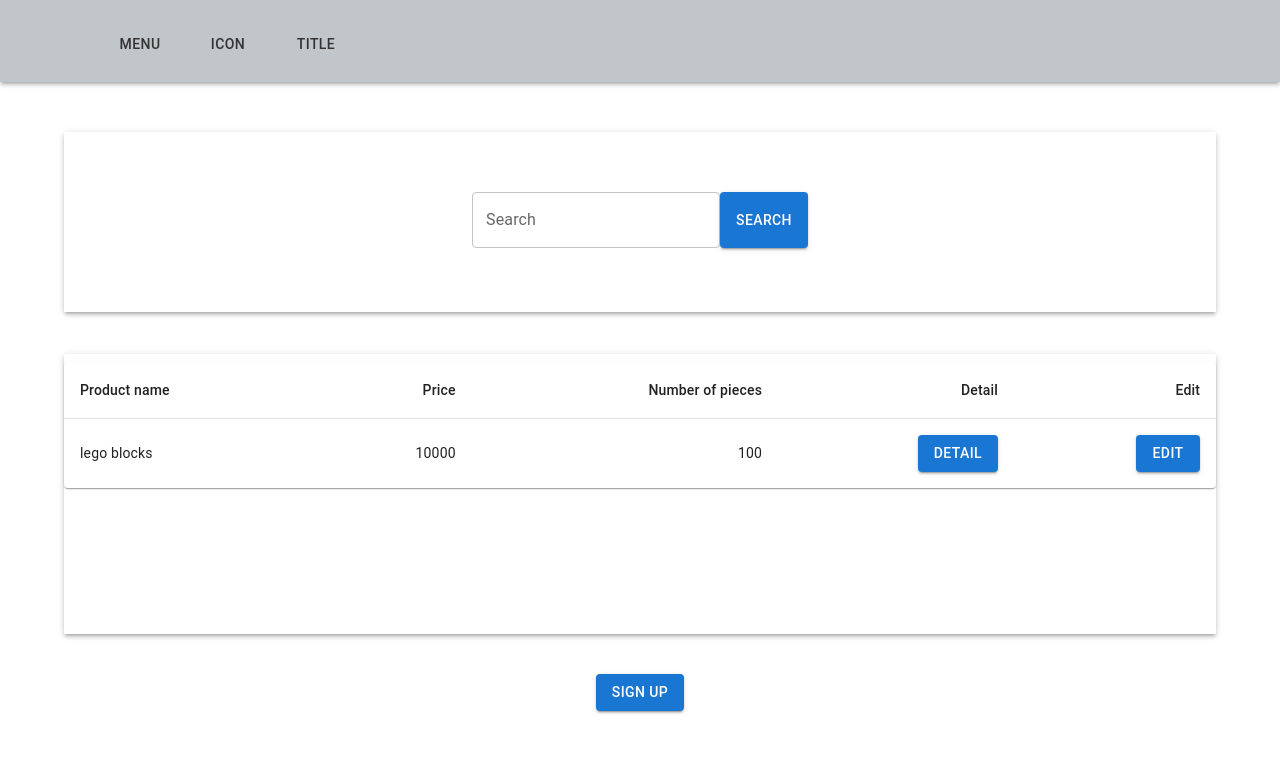
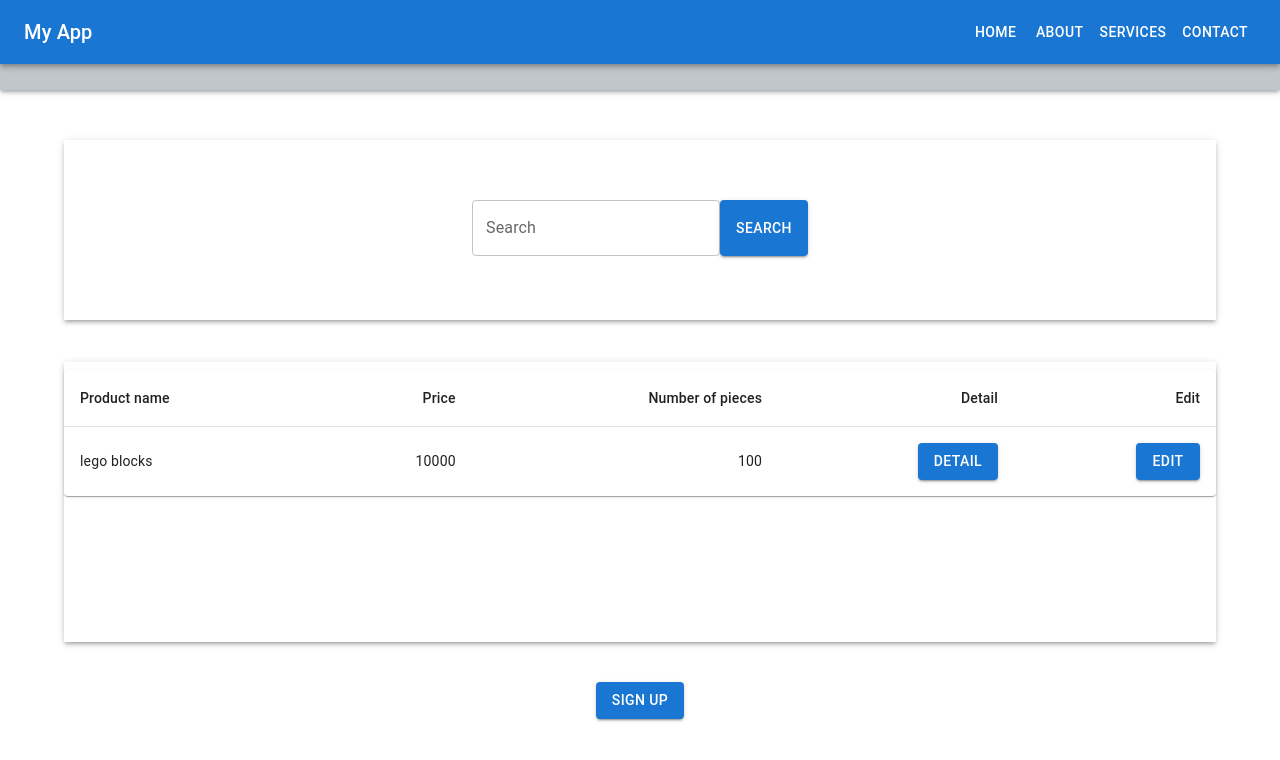
Before and after one commit to shooda4953-alt/MUI-SAMPLE, a React (Create React App) app: page / in a window 1280 px wide. Shown: the top 760 px of the page. Built offline with nearby package versions, Linux system fonts and the light colour scheme.

Commit message:
ヘッダー追加

```diff
--- a/src/container/pages/ListPage.tsx
+++ b/src/container/pages/ListPage.tsx
@@ -1,10 +1,10 @@
 import "../../App.css";
 import { Box } from "@mui/material";
 import Grid from "@material-ui/core/Grid";
-import { HeaderButton } from "../../presentational/molecules/numberHeaderButton";
 import SearchForm from "../../presentational/organisms/searchForm";
 import ListItem from "../../presentational/organisms/listItem";
 import NewRegistrationButton from "../../presentational/molecules/newRegistrationButton";
+import HeaderButtons from "../../presentational/organisms/HeaderButtons";
 
 function ListPage() {
   return (
@@ -17,12 +17,10 @@ function ListPage() {
           boxShadow: 3,
         }}
       >
-        <Grid container spacing={2}>
-          <Grid item xs={1}></Grid>
-          <Grid item xs={9}>
-            <HeaderButton />
+        <Grid container>
+          <Grid item xs={12}>
+            <HeaderButtons />
           </Grid>
-          <Grid item xs={2}></Grid>
         </Grid>
       </Box>
       <Box
--- a/src/presentational/molecules/headerButton.tsx
+++ /dev/null
@@ -1,28 +0,0 @@
-import React from "react";
-import { Button, Grid } from "@mui/material";
-
-interface HeaderButtonListProps {
-  headerButton: { id: number; label: string }[];
-}
-
-export const HeaderButtonList: React.FC<HeaderButtonListProps> = ({
-  headerButton,
-}) => {
-  return (
-    <Grid
-      container
-      spacing={2}
-      sx={{
-        marginTop: "10px",
-      }}
-    >
-      {headerButton.map((item) => (
-        <Grid item key={item.id}>
-          <Button variant="text" style={{ color: "#333" }}>
-            {item.label}
-          </Button>
-        </Grid>
-      ))}
-    </Grid>
-  );
-};
--- a/src/presentational/molecules/numberHeaderButton.tsx
+++ /dev/null
@@ -1,14 +0,0 @@
-import { HeaderButtonList } from "./headerButton";
-
-export const HeaderButton: React.FC = () => {
-  const headerButton = [
-    { id: 1, label: "menu" },
-    { id: 2, label: "icon" },
-    { id: 3, label: "Title" },
-  ];
-  return (
-    <div style={{ display: "flex", height: "5px" }}>
-      <HeaderButtonList headerButton={headerButton} />
-    </div>
-  );
-};
--- /dev/null
+++ b/src/presentational/organisms/HeaderButtons.tsx
@@ -0,0 +1,23 @@
+import React from "react";
+import Button from "@mui/material/Button";
+import Toolbar from "@mui/material/Toolbar";
+import AppBar from "@mui/material/AppBar";
+import Typography from "@mui/material/Typography";
+
+const HeaderButtons: React.FC = () => {
+  return (
+    <AppBar position="static" sx={{ width: "100%" }}>
+      <Toolbar>
+        <Typography variant="h6" component="div" sx={{ flexGrow: 1 }}>
+          My App
+        </Typography>
+        <Button color="inherit">Home</Button>
+        <Button color="inherit">About</Button>
+        <Button color="inherit">Services</Button>
+        <Button color="inherit">Contact</Button>
+      </Toolbar>
+    </AppBar>
+  );
+};
+
+export default HeaderButtons;
```
Also changed, not shown: src/container/pages/ DetailsPage.tsx (renamed from src/container/templates/SignUpPage.tsx, +4 -6 lines).
